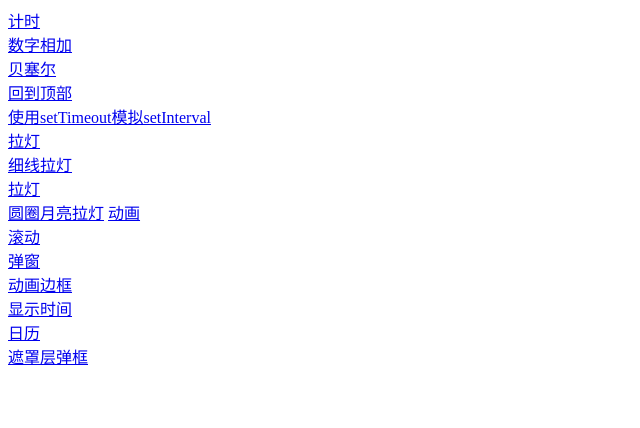
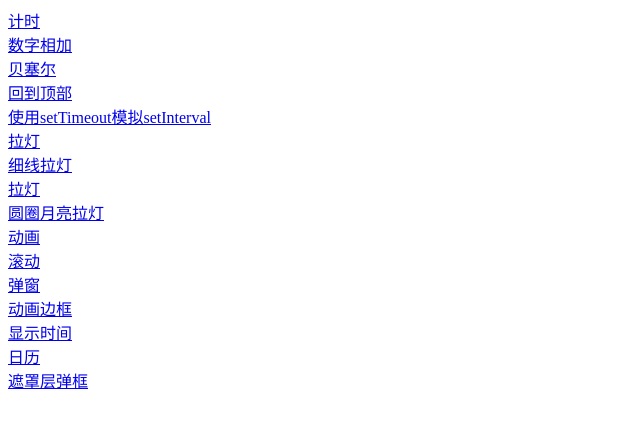
Before and after one commit to Ann-Xia1/task11, a plain HTML site: page index.html in a window 1280 px wide. Shown: the whole page, without its empty margins (0-640 px from the left). Drawn offline with Linux system fonts and the light colour scheme.

Commit message:
完成练习

```diff
--- a/index.html
+++ b/index.html
@@ -14,7 +14,7 @@
     <a href="./7.html">拉灯</a><br />
     <a href="./8.html">细线拉灯</a><br />
     <a href="./9.html">拉灯</a><br />
-    <a href="./10.html">圆圈月亮拉灯</a>
+    <a href="./10.html">圆圈月亮拉灯</a><br />
     <a href="./12.html">动画</a><br />
     <a href="./13.html">滚动</a><br />
     <a href="./14.html">弹窗</a><br />
```
